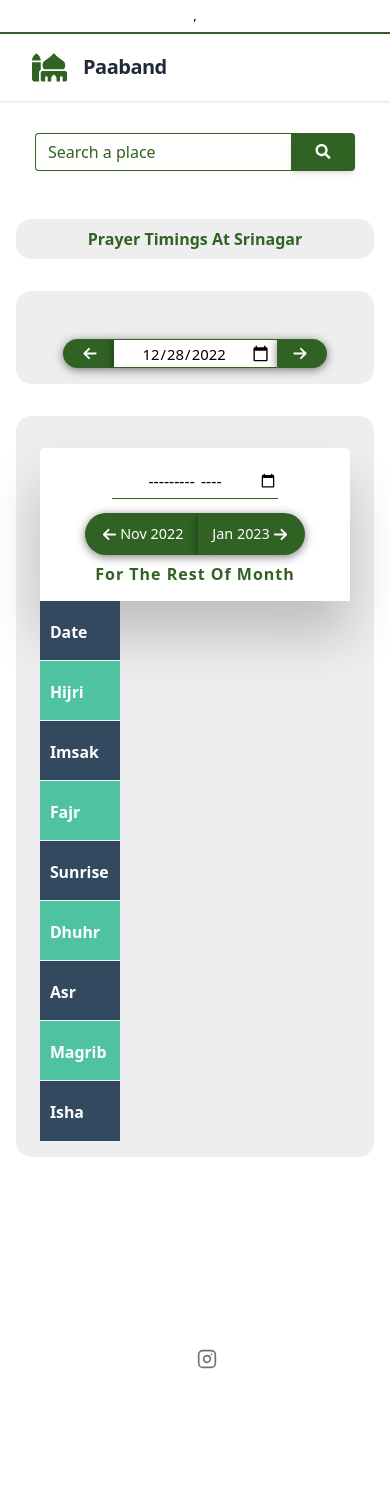
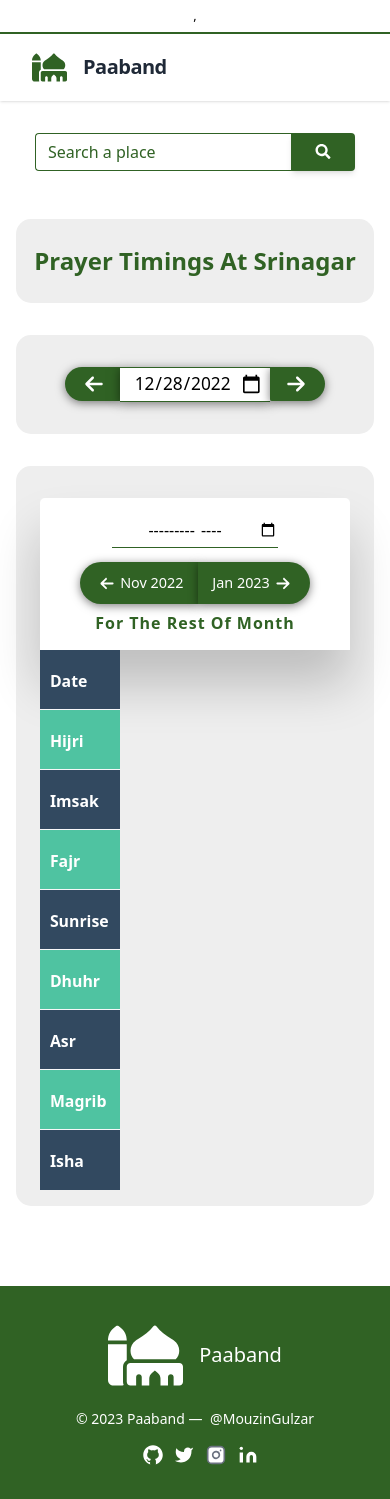
Before and after one commit to MouzinGulzar/Paaband, a plain HTML site: page index.html in a window 390 px wide. Before the commit the page ends 1401 px from the top, so only its background shows below. Drawn offline with nearby package versions, Linux system fonts and the light colour scheme.

Commit message:
Fixed title]

```diff
--- a/modules/FirstLoad.js
+++ b/modules/FirstLoad.js
@@ -20,14 +20,14 @@ const userLocation = (pos) => {
     .then((res) => res.json())
     .then((data) => {
       let add = `${data.address.city}, ${data.address.state}`;
-      place.innerHTML = data.address.city ?? data.address.state;
       printCards({ address: add, today: date });
       monthTable({ address: add });
+      set_address(add);
 
-      set_address(
-        `${data.address.city}, ${data.address.state}`
-        // `${data.address.city}`
-      );
+      add = data.address.city ?? data.address.state;
+      place.innerHTML = add;
+      title.innerHTML = `Timings for ${add}`;
+
       // console.log(data);
     });
 };
--- a/script.js
+++ b/script.js
@@ -49,7 +49,7 @@ submit.addEventListener("click", (e) => {
   // Else update address variable, change place name in heading, reset date picker value
   address = search.value;
   place.innerHTML = address;
-  title.innerHTML = address;
+  title.innerHTML = `Timings for ${address}`;
 
   // date_picker.value = validFormatDate(new Date());
 
@@ -83,7 +83,7 @@ submit.addEventListener("click", (e) => {
 //   }
 // });
 
-title.innerHTML = address;
+title.innerHTML = `Timings for ${address}`;
 place.innerHTML = address;
 
 let fl = 1;
--- a/stylesheets/style.css
+++ b/stylesheets/style.css
@@ -99,13 +99,13 @@ svg {
   color: #306224;
   background-color: #eee;
   border-radius: 15px;
-  padding: 0.5em 0em;
+  padding: 1em 0em;
   font-size: 2em;
   font-weight: bold;
 }
 @media only screen and (max-width: 520px) {
   #place_heading {
-    font-size: 1em;
+    font-size: 1.5em;
   }
 }
 
@@ -158,8 +158,8 @@ svg {
     font-size: 1em;
   }
   .time button svg {
-    height: 15px;
-    width: 15px;
+    height: 20px;
+    width: 20px;
     margin-right: 0.2em;
     margin-left: 0.2em;
   }
@@ -170,8 +170,8 @@ svg {
 }
 @media only screen and (max-width: 520px) {
   .time div {
-    width: 50%;
-    min-width: 7em;
+    width: 35%;
+    min-width: 150px;
   }
 }
 .time div input {
@@ -187,13 +187,13 @@ svg {
 }
 @media only screen and (max-width: 520px) {
   .time div input {
-    font-size: 0.93em;
-    height: 1.98em;
+    font-size: 1.08em;
+    height: 2em;
   }
 }
 
 .card_time {
-  margin-top: 2em;
+  margin: 1em 0em;
 }
 
 #btn_prev {
@@ -313,7 +313,7 @@ input[type=date]::-webkit-calendar-picker-indicator {
 }
 @media only screen and (max-width: 520px) {
   .card-front p {
-    font-size: 1.6em;
+    font-size: 2em;
   }
 }
 
@@ -348,7 +348,7 @@ input[type=date]::-webkit-calendar-picker-indicator {
 }
 @media only screen and (max-width: 520px) {
   .card-back p {
-    font-size: 1.6em;
+    font-size: 2em;
   }
 }
 
@@ -540,6 +540,21 @@ input[type=date]::-webkit-calendar-picker-indicator {
   }
 }
 
+footer {
+  background-color: #306224;
+}
+footer svg {
+  width: 75px;
+  height: 75px;
+}
+footer span {
+  margin-left: 0.5em;
+}
+footer a svg {
+  width: 24px;
+  height: 24px;
+}
+
 @keyframes fadeIn {
   0% {
     opacity: 0;
```
Also changed, not shown: 1 other file.
